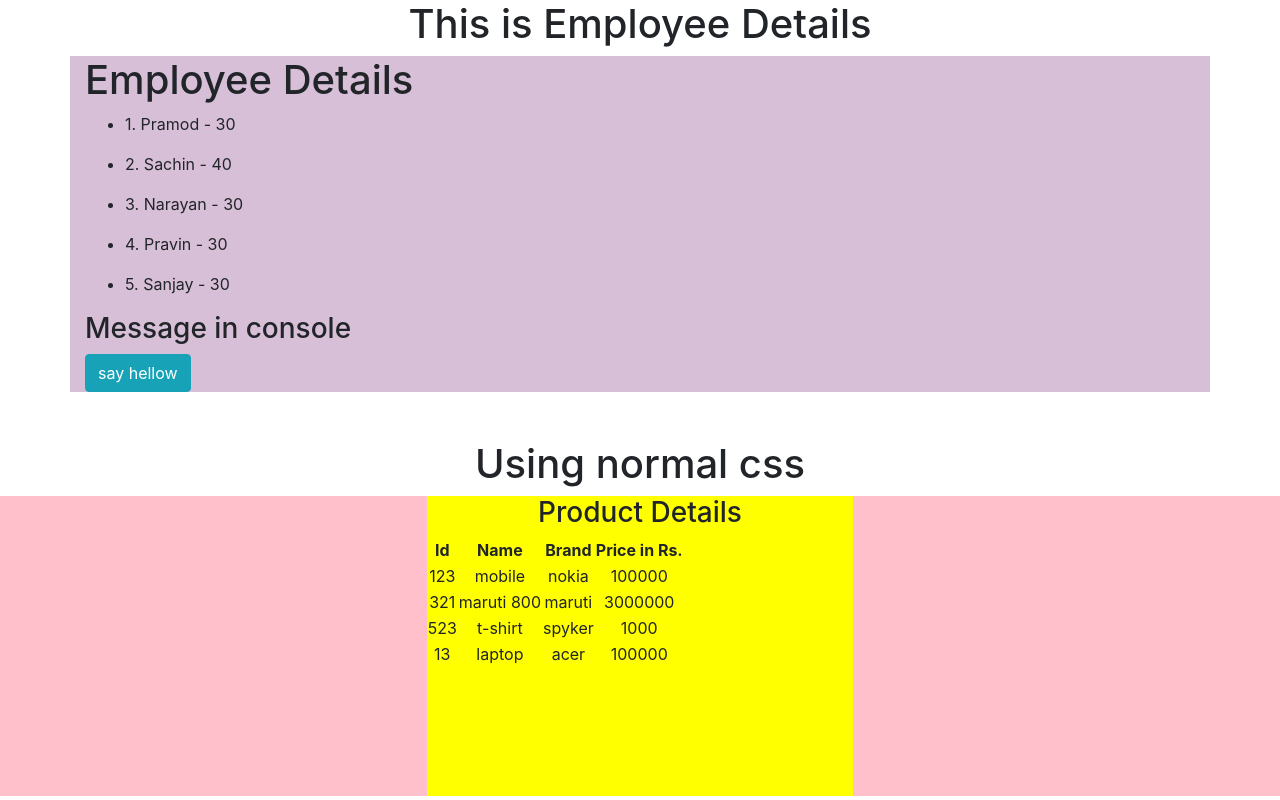
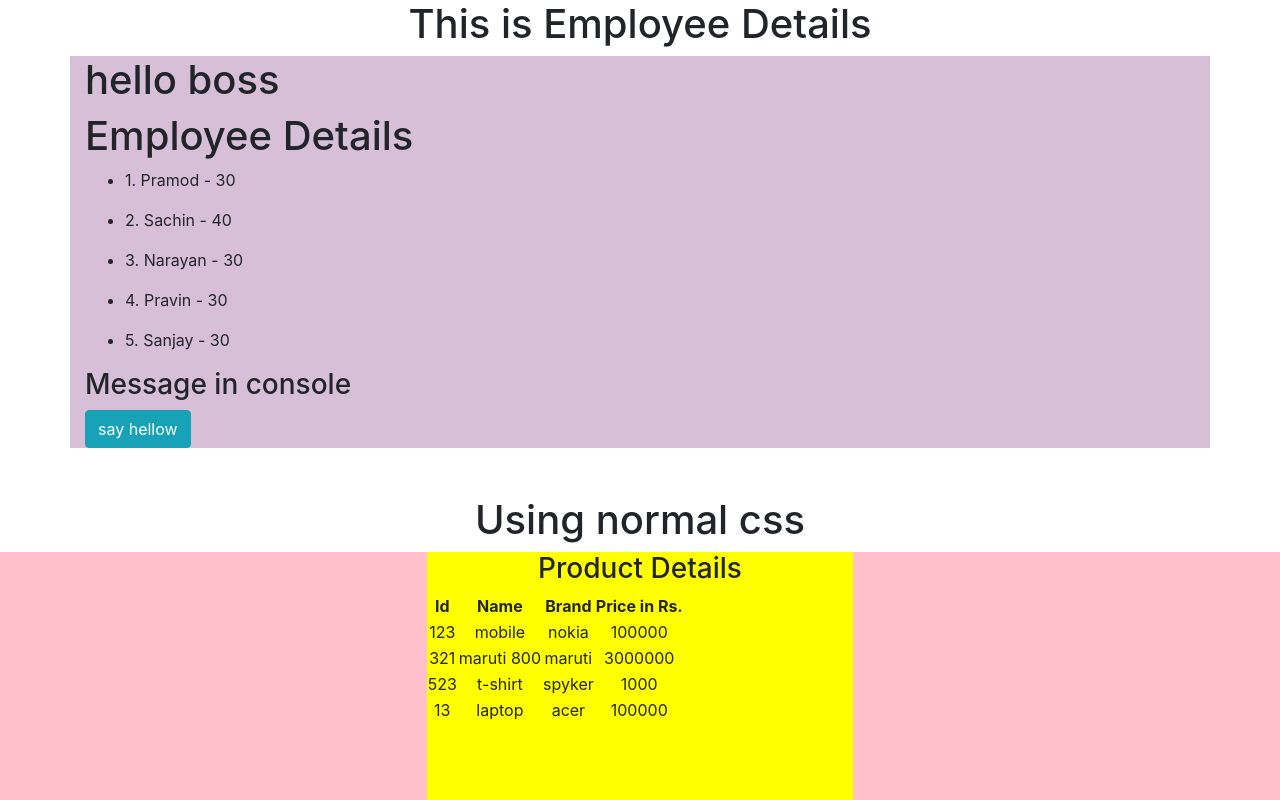
Before and after one commit to Saurabh19patil/assignment, an Angular app: page / in a window 1280 px wide. Shown: the top 800 px of the page. Built offline with nearby package versions, Linux system fonts and the light colour scheme.

Commit message:
change to hello boss

```diff
--- a/src/app/employee-detail/employee-detail.component.html
+++ b/src/app/employee-detail/employee-detail.component.html
@@ -1,5 +1,6 @@
 
 <div class="container text9">
+    <h1>hello boss</h1>
     <h1>Employee Details</h1>
     <ul *ngFor ="let employee of employees">
         <li> {{employee.id}}. {{employee.name}} - {{employee.age}} </li>
```
